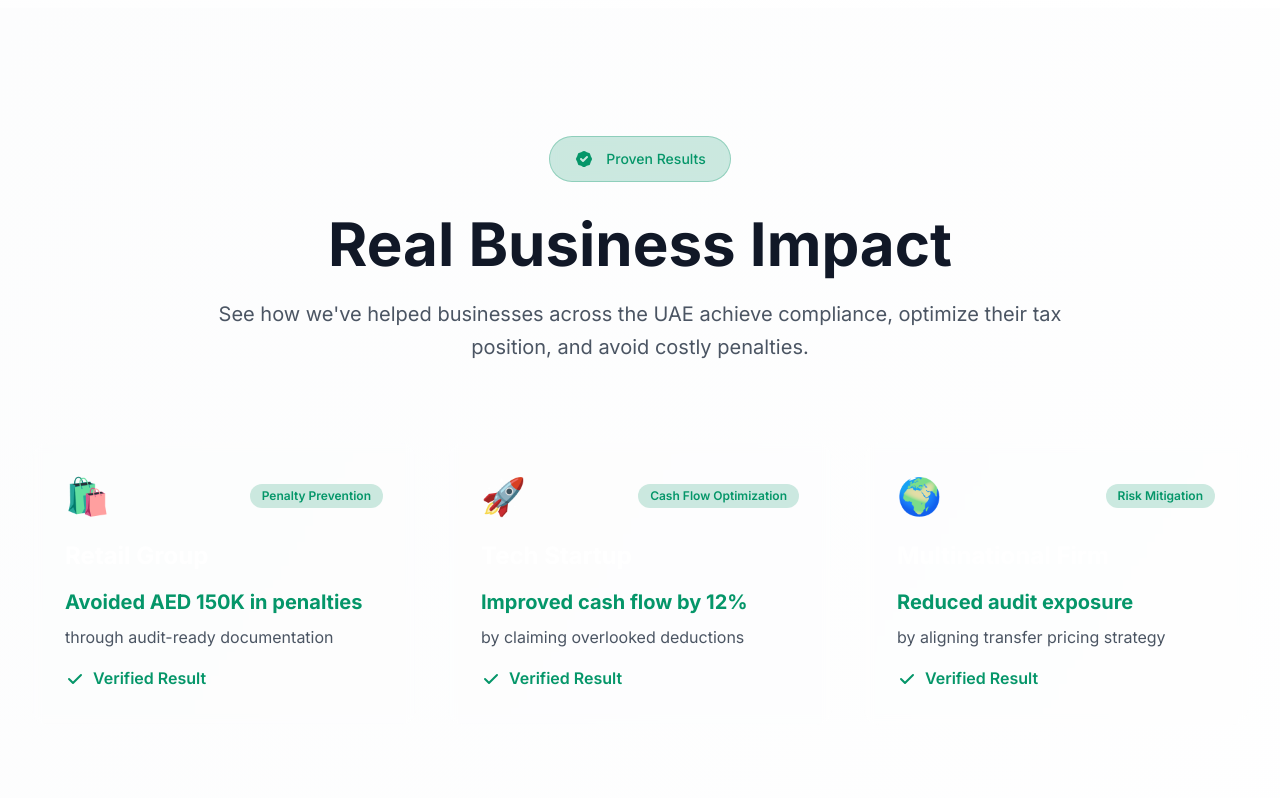
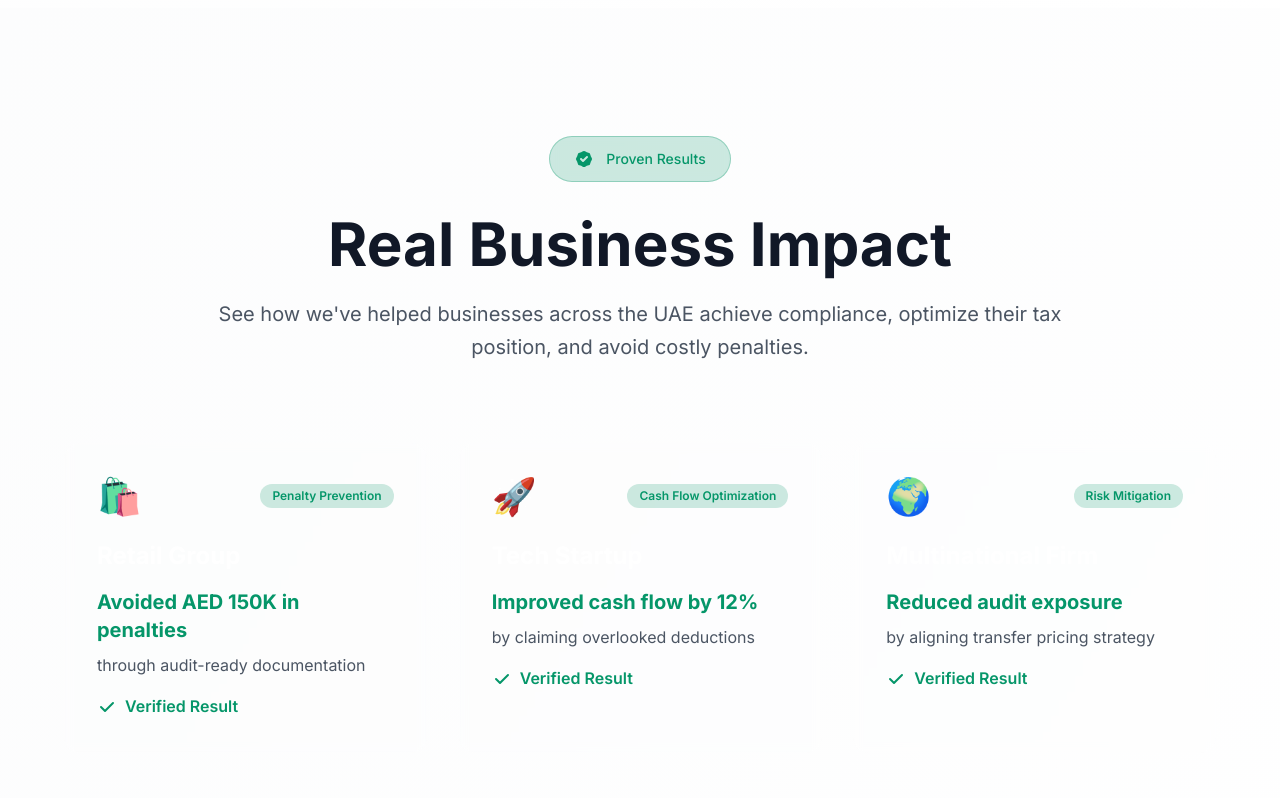
Before and after one commit to AkshayKeerti/StandardAuditingLP, a React (Create React App) app: page / in a window 1280 px wide. Shown: the part 5005-5803 px from the top of the page. Built offline with nearby package versions, Linux system fonts and the light colour scheme.

Commit message:
Add distinct background change between BusinessDescription and RealBusinessImpact sections

```diff
--- a/src/components/BusinessDescription.js
+++ b/src/components/BusinessDescription.js
@@ -11,7 +11,7 @@ const BusinessDescription = () => {
   ];
 
   return (
-    <section className="section-padding bg-white">
+    <section className="section-padding section-light">
       <div className="container-custom">
         <div className="max-w-5xl mx-auto">
           {/* Main Heading */}
--- a/src/components/RealBusinessImpact.js
+++ b/src/components/RealBusinessImpact.js
@@ -59,7 +59,7 @@ const RealBusinessImpact = () => {
   ];
 
   return (
-    <section className="py-20 lg:py-32 bg-white relative overflow-hidden">
+    <section className="section-padding section-white relative overflow-hidden">
       {/* Background Pattern */}
       <div className="absolute inset-0 bg-gradient-to-br from-gray-50 to-white opacity-50"></div>
 
```
